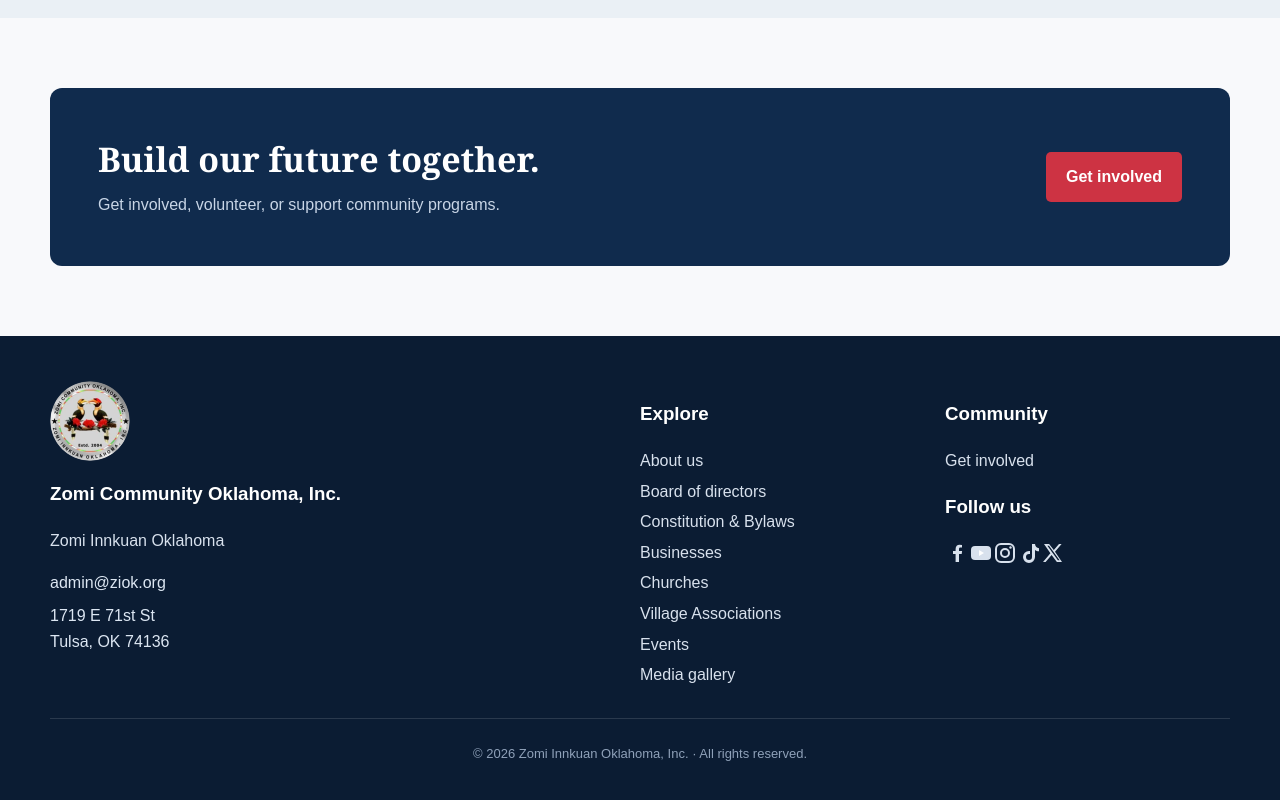
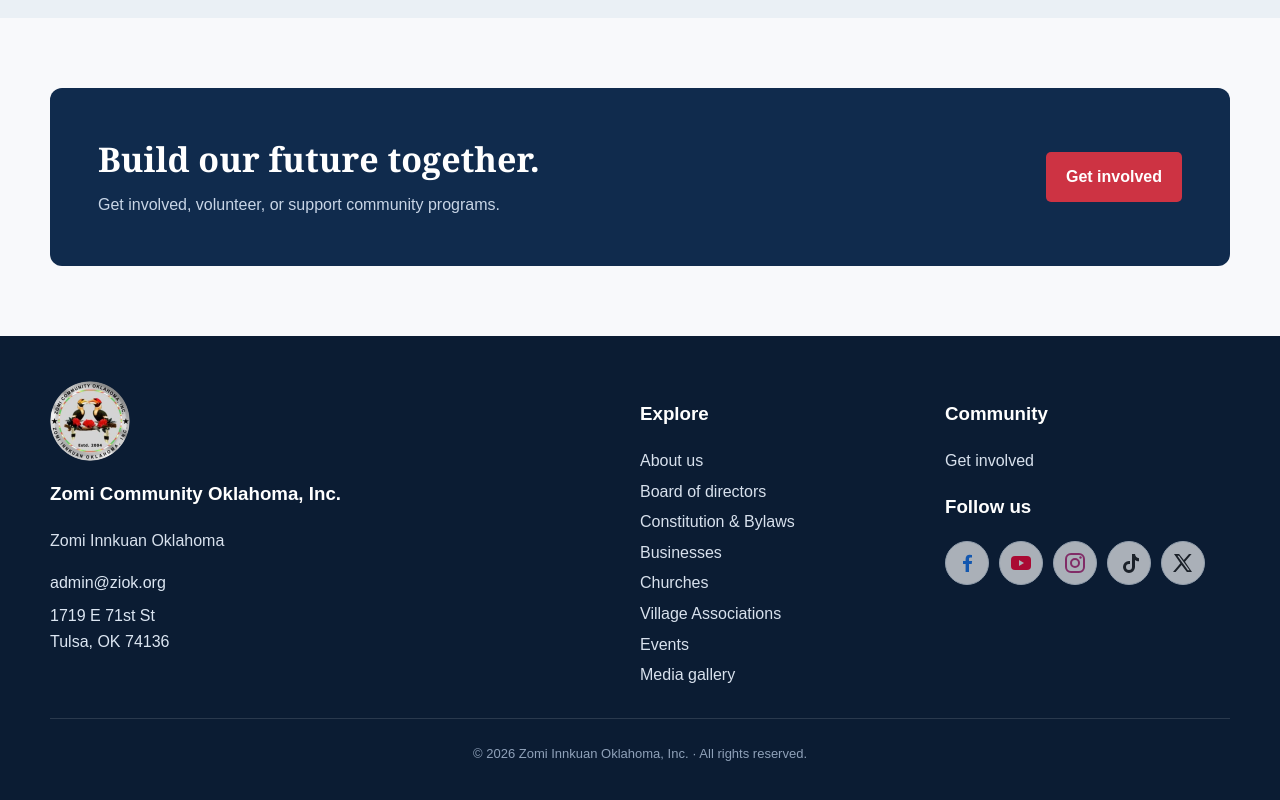
Before and after one commit to mangpijasuan/ZIOK-Website, a website: page index.html in a window 1280 px wide. Shown: the part 2673-3473 px from the top of the page. Drawn offline with Linux system fonts and the light colour scheme.

Commit message:
Add editable social media icons

```diff
--- a/index.css
+++ b/index.css
@@ -88,3 +88,13 @@ html[lang="ctd"] .hero-final-line{display:inline-block;white-space:normal;font-s
 .about-lead{max-width:800px;font-size:19px;color:#49627b}
 .footer-rule{border:0;border-top:1px solid #ffffff20;margin:25px 0}
 .center{text-align:center}
+
+.footer .social-links{display:flex;flex-wrap:wrap;gap:10px;margin-top:12px}
+.footer .social-icon{display:grid;place-items:center;width:44px;height:44px;margin:0;border-radius:50%;background:#fff;color:#242424;text-decoration:none;border:1px solid #dce5ee}
+.footer span.social-icon{opacity:.65;cursor:default}
+.footer a.social-icon:hover{transform:translateY(-2px);box-shadow:0 3px 10px #0003}
+.footer .social-facebookPage{color:#1877f2}
+.footer .social-youtubeChannel{color:#ff0033}
+.footer .social-instagramPage{color:#c13584}
+.footer .social-tiktokPage{color:#242424}
+.footer .social-xPage{color:#242424}
```
